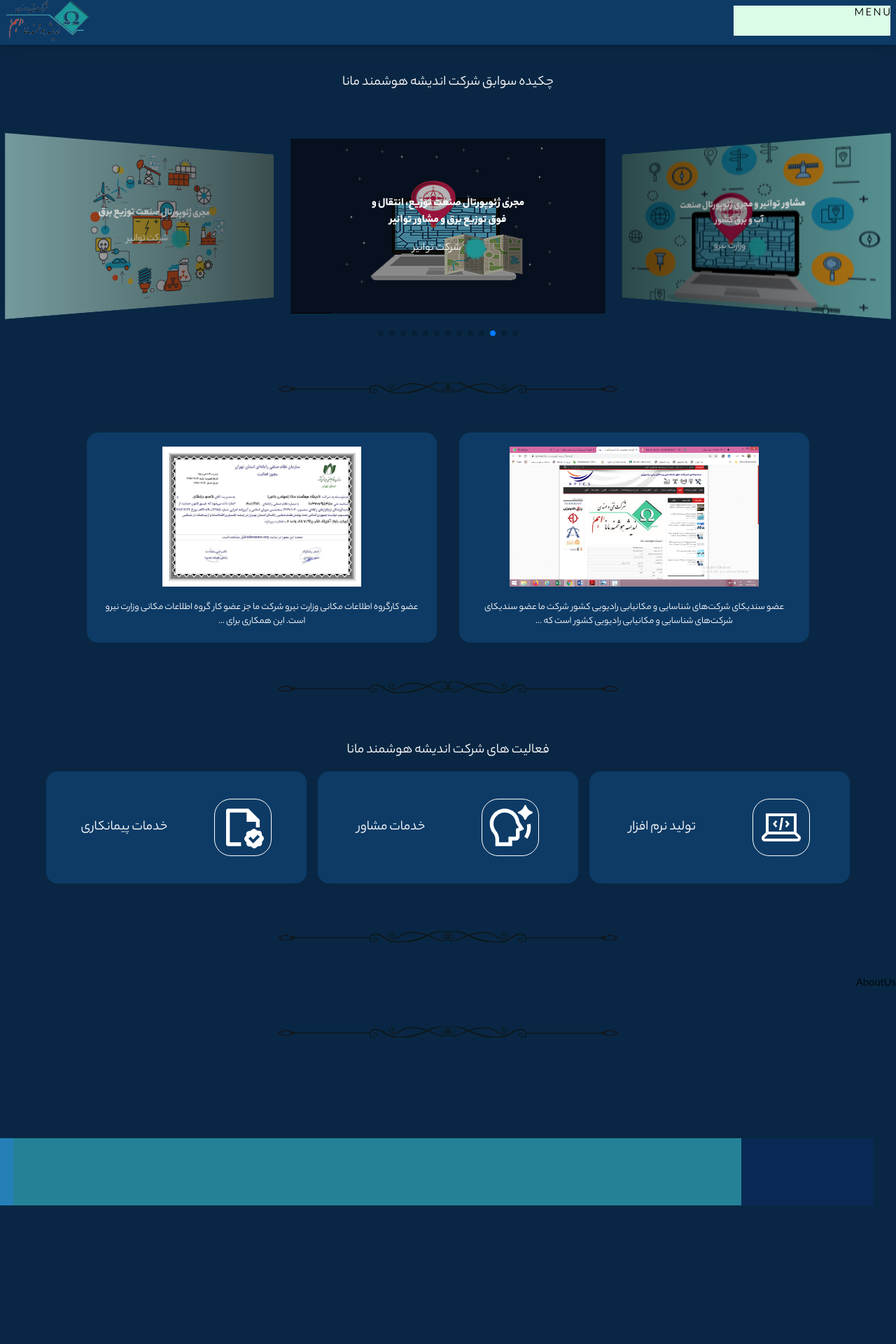
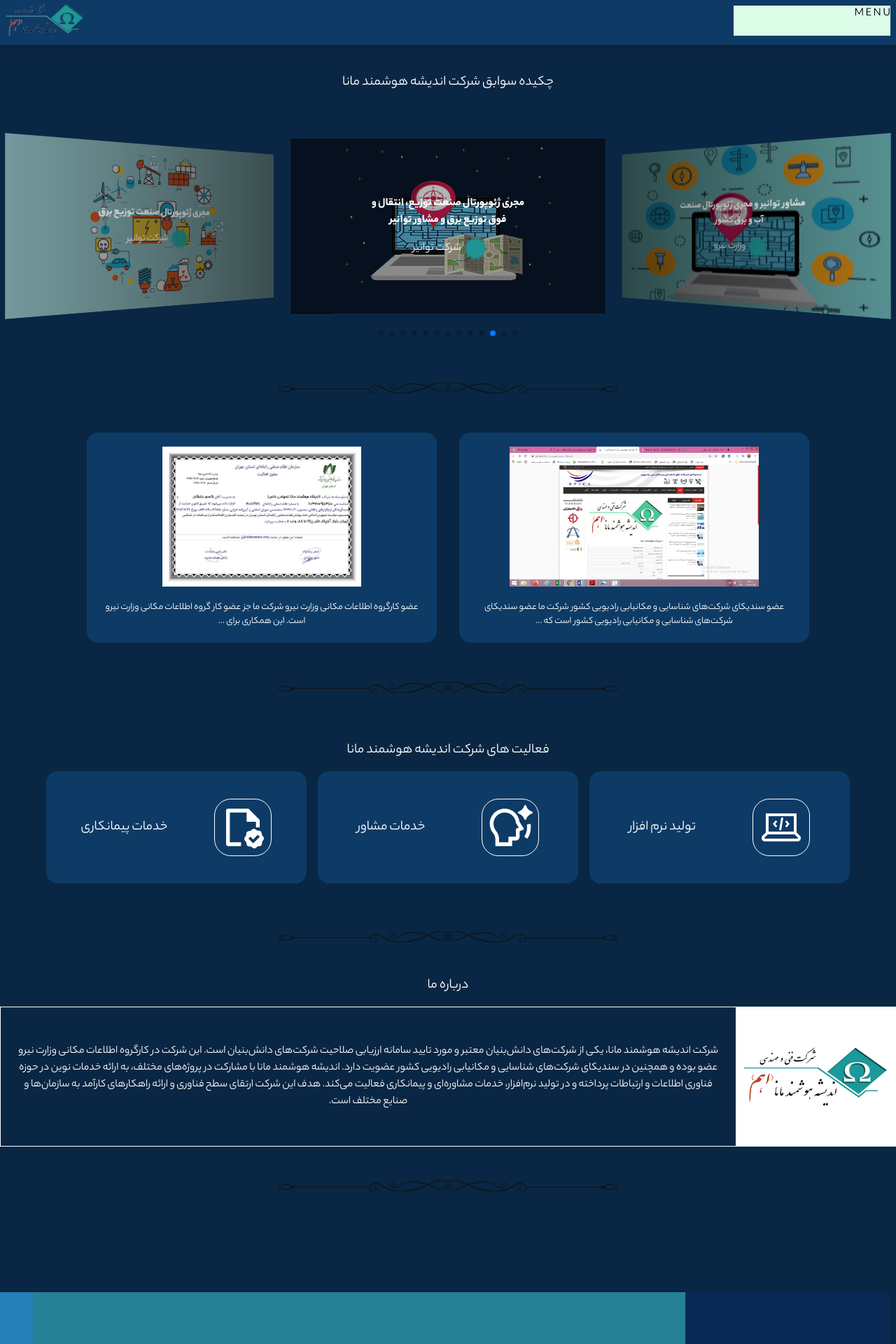
Before and after one commit to maryammohebbi/Mana-Next-ver, a Next.js app: page / in a window 1280 px wide. Shown: the top 1920 px of the page at 70% size. Before the commit the page ends 1722 px from the top, so only its background shows below. Built offline with nearby package versions, Linux system fonts and the light colour scheme; some icons are missing.

Commit message:
about us added

```diff
--- a/src/components/AboutUs.jsx
+++ b/src/components/AboutUs.jsx
@@ -1,7 +1,35 @@
+import Title from "@/ui/Title";
+import Image from "next/image";
 import React from "react";
 
 function AboutUs() {
-  return <div>AboutUs</div>;
+  return (
+    <div>
+      <Title title="درباره ما" />
+      <div className="flex border border-secondary w-full h-auto lg:h-[200px]">
+        <div className="w-[700px] bg-white items-center justify-center hidden lg:flex">
+          <Image
+            src="/images/logo.png"
+            width={500}
+            height={500}
+            className="w-52 h-24"
+          />
+        </div>
+        <div className="p-5 flex items-center justify-center">
+          <p className="text-secondary text-center">
+            شرکت اندیشه هوشمند مانا، یکی از شرکت‌های دانش‌بنیان معتبر و مورد
+            تایید سامانه ارزیابی صلاحیت شرکت‌های دانش‌بنیان است. این شرکت در
+            کارگروه اطلاعات مکانی وزارت نیرو عضو بوده و همچنین در سندیکای
+            شرکت‌های شناسایی و مکانیابی رادیویی کشور عضویت دارد. اندیشه هوشمند
+            مانا با مشارکت در پروژه‌های مختلف، به ارائه خدمات نوین در حوزه
+            فناوری اطلاعات و ارتباطات پرداخته و در تولید نرم‌افزار، خدمات
+            مشاوره‌ای و پیمانکاری فعالیت می‌کند. هدف این شرکت ارتقای سطح فناوری
+            و ارائه راهکارهای کارآمد به سازمان‌ها و صنایع مختلف است.
+          </p>
+        </div>
+      </div>
+    </div>
+  );
 }
 
 export default AboutUs;
--- a/src/components/header/Header.jsx
+++ b/src/components/header/Header.jsx
@@ -7,7 +7,13 @@ function Header() {
       <div className="flex justify-between w-full h-full max-w-sm sm:max-w-2xl lg:max-w-7xl mx-auto p-2">
         <div className="w-56 h-[90%] bg-green-100"> M E N U</div>
         <div className="h-[90%] flex items-center justify-center">
-          <Image src="/images/logo.png" width={120} height={70} alt="ohm" />
+          <Image
+            src="/images/logo.png"
+            width={1000}
+            height={1000}
+            alt="ohm"
+            className="w-28 h-14"
+          />
         </div>
       </div>
     </div>
```
